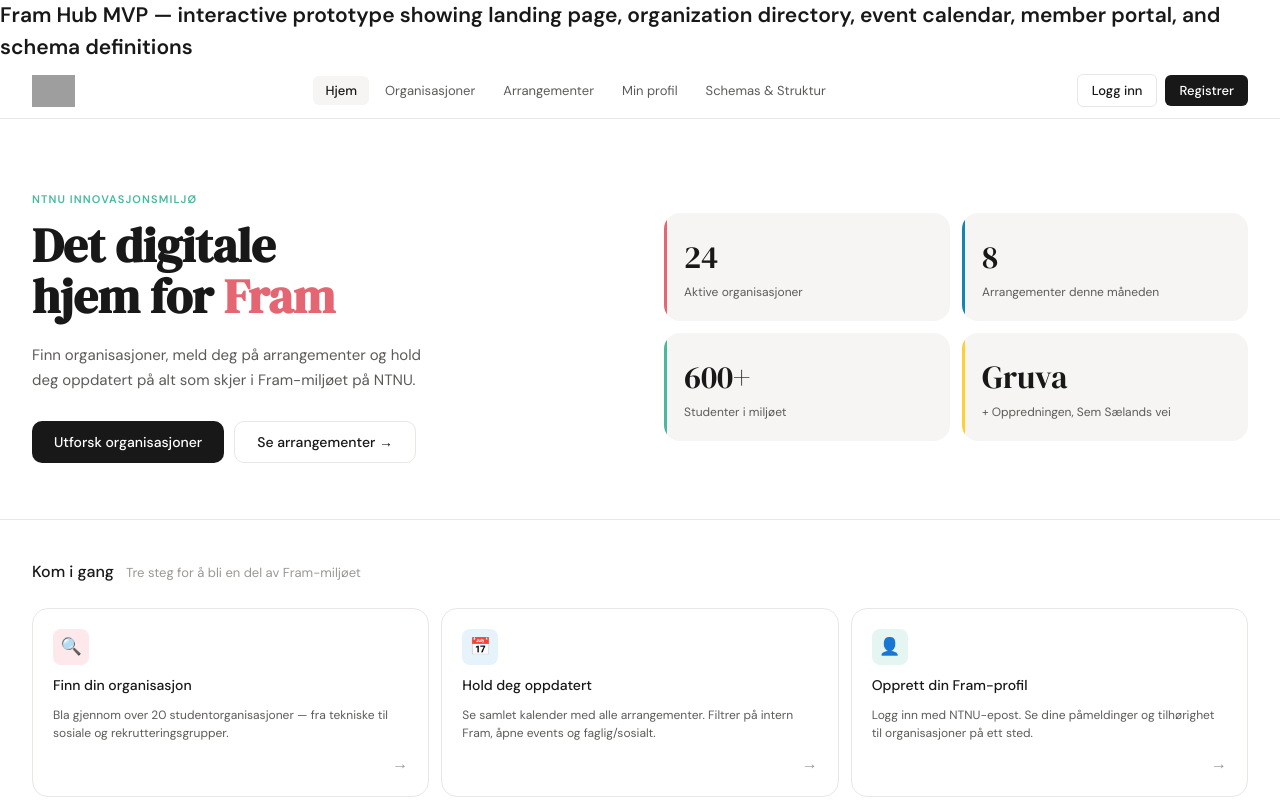
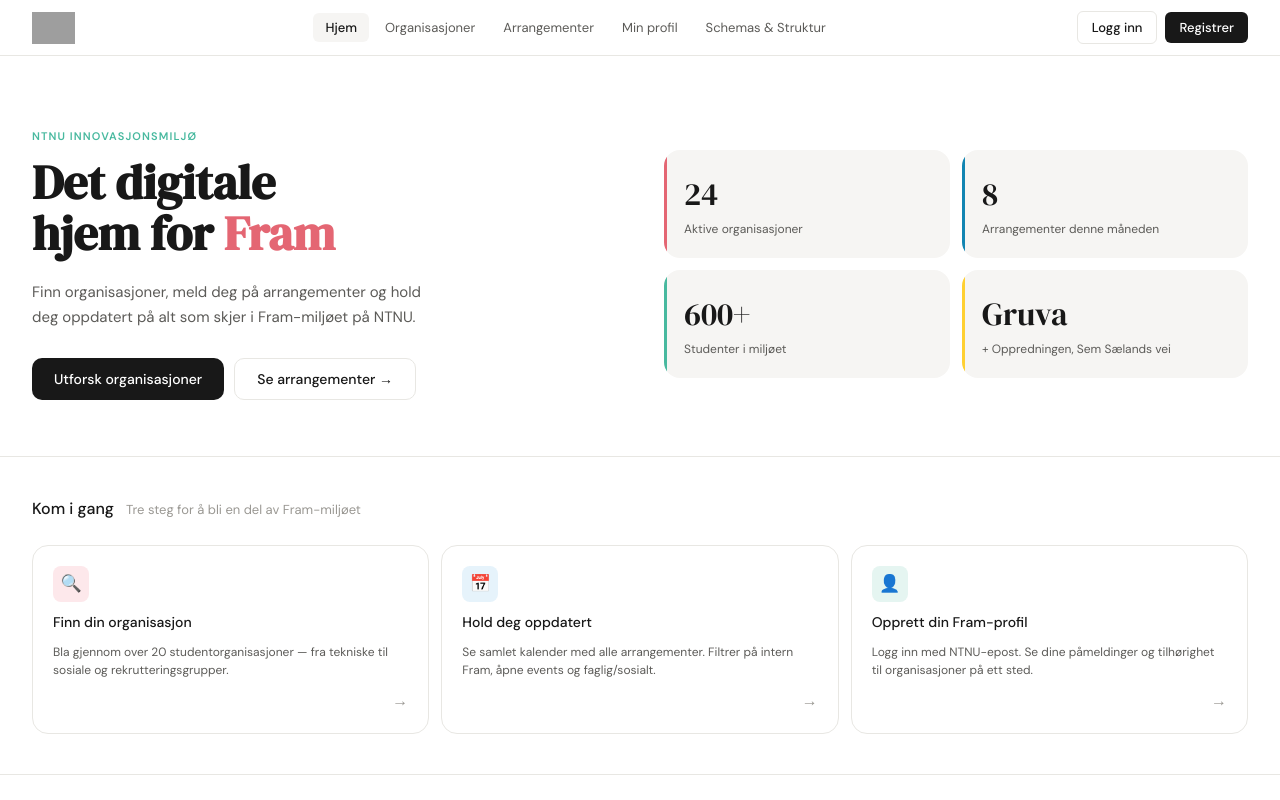
Before and after one commit to johannesmeldal/Fram_MVP, a plain HTML site: page index.html in a window 1280 px wide. Shown: the top 800 px of the page. Drawn offline with Linux system fonts and the light colour scheme; grey boxes are pictures that could not be loaded.

Commit message:
Remove heading for Fram Hub MVP
Removed the heading for the Fram Hub MVP.

```diff
--- a/index.html
+++ b/index.html
@@ -219,8 +219,6 @@
 
   .divider { height: 1px; background: var(--gray-200); margin: 24px 0; }
 </style>
-
-<h2 class="sr-only">Fram Hub MVP — interactive prototype showing landing page, organization directory, event calendar, member portal, and schema definitions</h2>
 
 <div class="hub">
 
```
